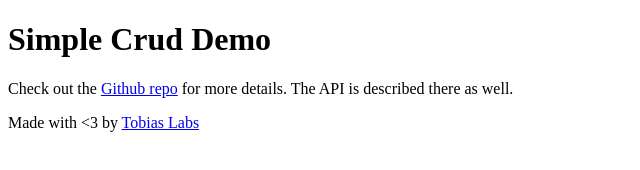
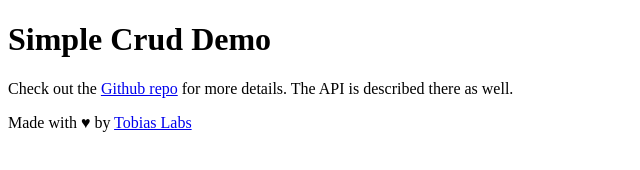
Before and after one commit to saibotsivad/simple-crud-demo, a website: page landing.html in a window 1280 px wide. Shown: the full height of the page, 0-640 px from the left. Drawn offline with Linux system fonts and the light colour scheme.

Commit message:
Use unicode heart; proper indentation

```diff
--- a/landing.html
+++ b/landing.html
@@ -7,6 +7,6 @@
 		<h1>Simple Crud Demo</h1>
 		<p>Check out the <a href="https://github.com/tobiaslabs/simple-crud-demo">Github repo</a>
 			for more details. The API is described there as well.</p>
-	<p>Made with &lt;3 by <a href="http://tobiaslabs.com/">Tobias Labs</a></p>
+		<p>Made with ♥ by <a href="http://tobiaslabs.com/">Tobias Labs</a></p>
 	</body>
 </html>
```
Lines whose indentation alone changed are shown as unchanged.
